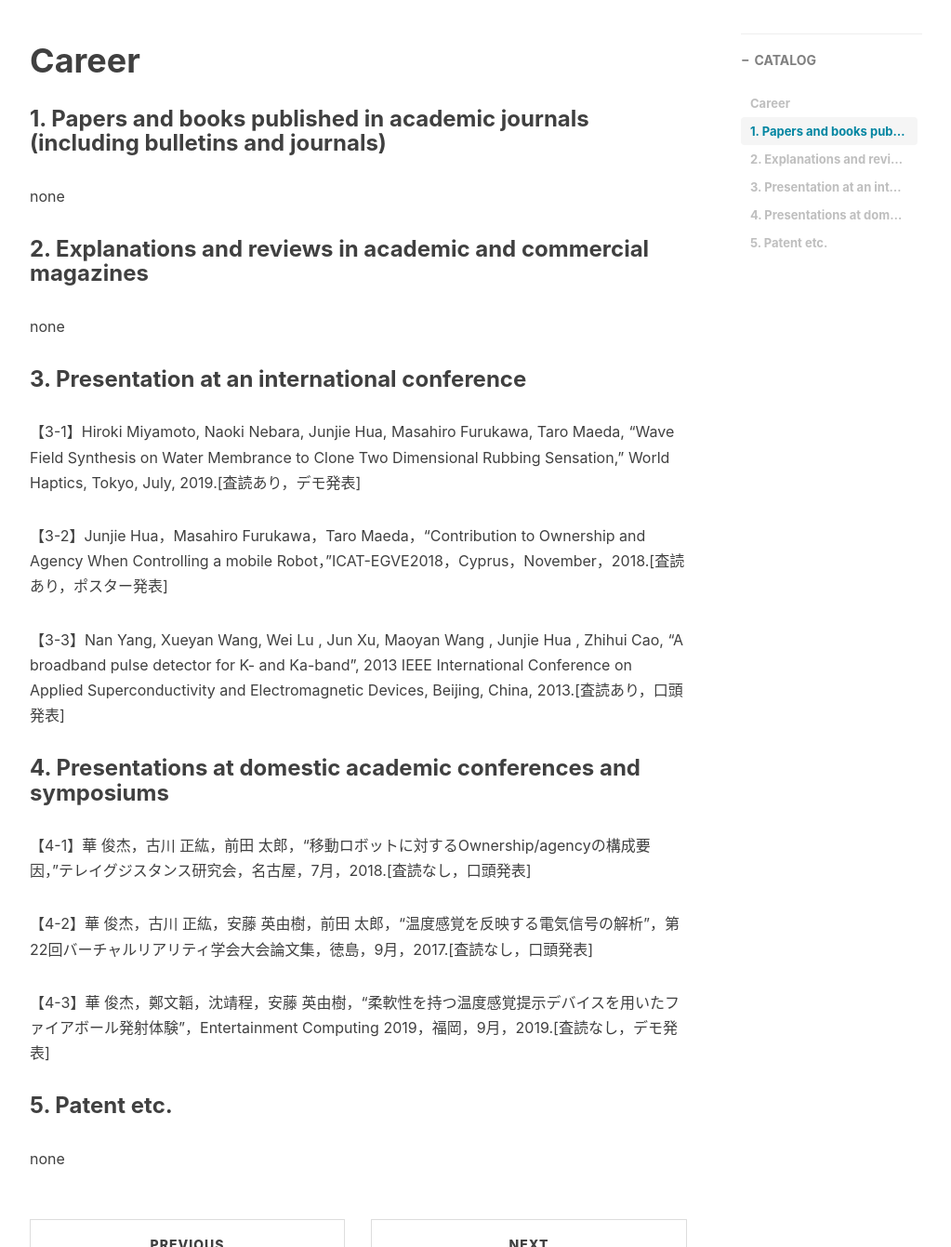
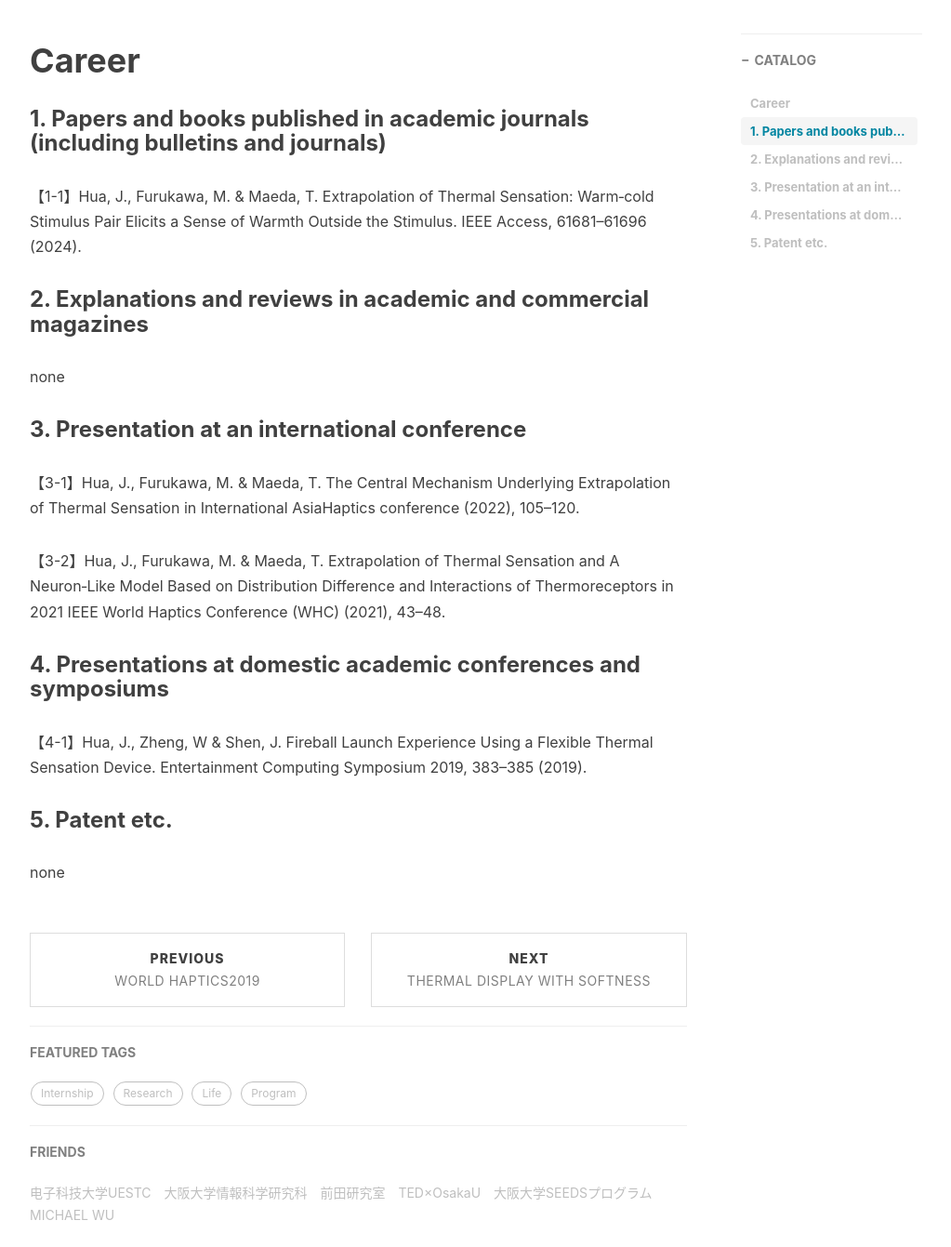
Before and after one commit to edmond123456/edmond123456.github.io, a Jekyll site: the page built from _posts/2019-05-15-career.md, in a window 1280 px wide and 1400 px high, scrolled down 402 px, cut to the strip 59-1400 px from the top of the window. Shown: the whole strip at 93% size, without its empty margins (233-1256 px from the left). Built offline with Jekyll 4.4.1, drawn with Linux system fonts in a browser that asks for light colours; nearby versions of some CDN libraries; comment, search, counter and statistics services are not loaded.

Commit message:
Update 2019-05-15-career.md

```diff
--- a/_posts/2019-05-15-career.md
+++ b/_posts/2019-05-15-career.md
@@ -12,25 +12,21 @@ tags:
 # Career
 
 ### 1. Papers and books published in academic journals (including bulletins and journals)
-none
+
+【1-1】Hua, J., Furukawa, M. & Maeda, T. Extrapolation of Thermal Sensation: Warm‑cold Stimulus Pair Elicits a Sense of Warmth Outside the Stimulus. IEEE Access, 61681–61696 (2024).
 
 ### 2. Explanations and reviews in academic and commercial magazines
 none
+
 ### 3. Presentation at an international conference
 
-【3-1】Hiroki Miyamoto, Naoki Nebara, Junjie Hua, Masahiro Furukawa, Taro Maeda, “Wave Field Synthesis on Water Membrance to Clone Two Dimensional Rubbing Sensation,” World Haptics, Tokyo, July, 2019.[査読あり，デモ発表]
+【3-1】Hua, J., Furukawa, M. & Maeda, T. The Central Mechanism Underlying Extrapolation of Thermal Sensation in International AsiaHaptics conference (2022), 105–120.
 
-【3-2】Junjie Hua，Masahiro Furukawa，Taro Maeda，“Contribution to Ownership and Agency When Controlling a mobile Robot，”ICAT-EGVE2018，Cyprus，November，2018.[査読あり，ポスター発表]
-
-【3-3】Nan Yang, Xueyan Wang, Wei Lu , Jun Xu, Maoyan Wang , Junjie Hua , Zhihui Cao, “A broadband pulse detector for K- and Ka-band”, 2013 IEEE International Conference on Applied Superconductivity and Electromagnetic Devices, Beijing, China, 2013.[査読あり，口頭発表]
+【3-2】Hua, J., Furukawa, M. & Maeda, T. Extrapolation of Thermal Sensation and A Neuron‑Like Model Based on Distribution Difference and Interactions of Thermoreceptors in 2021 IEEE World Haptics Conference (WHC) (2021), 43–48.
 
 ### 4. Presentations at domestic academic conferences and symposiums
 
-【4-1】華 俊杰，古川 正紘，前田 太郎，“移動ロボットに対するOwnership/agencyの構成要因，”テレイグジスタンス研究会，名古屋，7月，2018.[査読なし，口頭発表]
-
-【4-2】華 俊杰，古川 正紘，安藤 英由樹，前田 太郎，“温度感覚を反映する電気信号の解析”，第22回バーチャルリアリティ学会大会論文集，徳島，9月，2017.[査読なし，口頭発表]
-
-【4-3】華 俊杰，鄭文韜，沈靖程，安藤 英由樹，“柔軟性を持つ温度感覚提示デバイスを用いたファイアボール発射体験”，Entertainment Computing 2019，福岡，9月，2019.[査読なし，デモ発表]
+【4-1】Hua, J., Zheng, W & Shen, J. Fireball Launch Experience Using a Flexible Thermal Sensation Device. Entertainment Computing Symposium 2019, 383–385 (2019).
 
 ### 5. Patent etc.
 none
```
